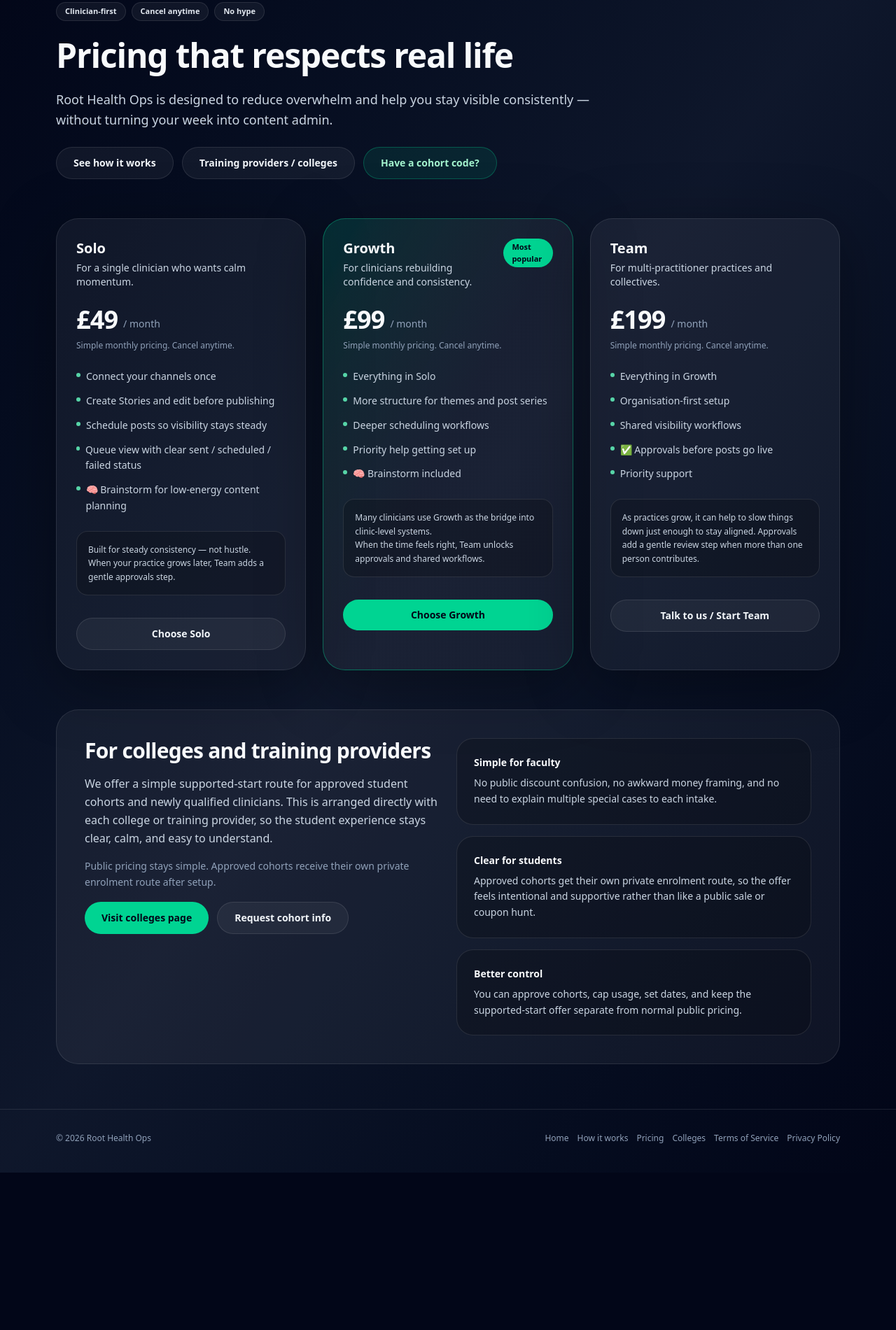
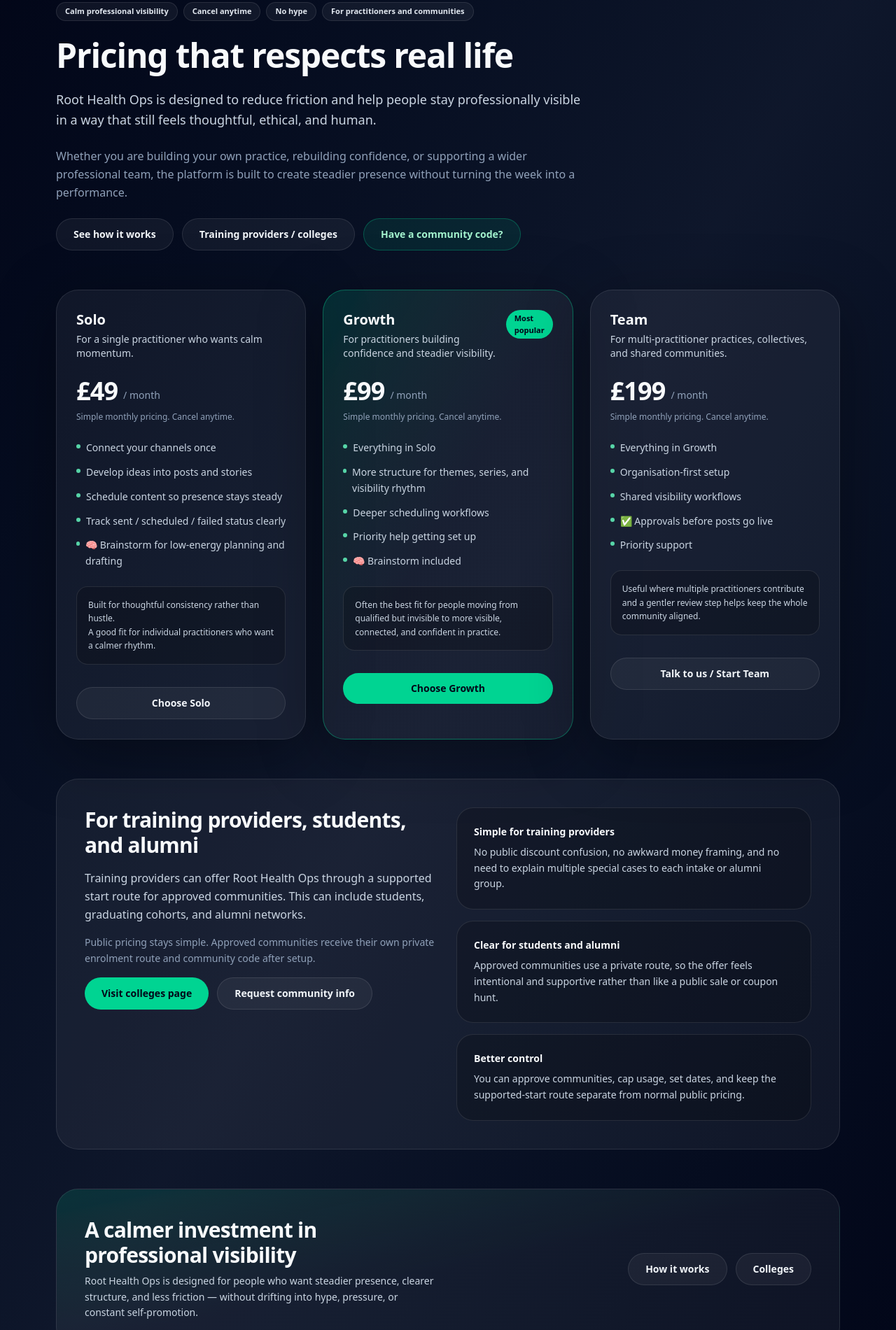
Before and after one commit to Hypnohippy/root-health-ops-dashboard1, a Next.js app: page /pricing in a window 1280 px wide. Shown: the part 120-2021 px from the top of the page at 70% size. Before the commit the page ends 1796 px from the top, so only its background shows below. Built offline with nearby package versions, Linux system fonts and the light colour scheme; no server answers.

Commit message:
Update page.tsx

```diff
--- a/app/(marketing)/pricing/page.tsx
+++ b/app/(marketing)/pricing/page.tsx
@@ -116,9 +116,10 @@
     <main className="mx-auto max-w-6xl px-4 py-12 md:py-16 space-y-14">
       <section className="space-y-6">
         <div className="flex flex-wrap gap-2">
-          <Pill>Clinician-first</Pill>
+          <Pill>Calm professional visibility</Pill>
           <Pill>Cancel anytime</Pill>
           <Pill>No hype</Pill>
+          <Pill>For practitioners and communities</Pill>
         </div>
 
         <h1 className="text-4xl md:text-5xl font-semibold tracking-tight leading-[1.05]">
@@ -126,8 +127,15 @@
         </h1>
 
         <p className="text-base md:text-lg text-slate-300 leading-relaxed max-w-3xl">
-          Root Health Ops is designed to reduce overwhelm and help you stay
-          visible consistently — without turning your week into content admin.
+          Root Health Ops is designed to reduce friction and help people stay
+          professionally visible in a way that still feels thoughtful, ethical,
+          and human.
+        </p>
+
+        <p className="text-sm md:text-base text-slate-400 leading-relaxed max-w-3xl">
+          Whether you are building your own practice, rebuilding confidence, or
+          supporting a wider professional team, the platform is built to create
+          steadier presence without turning the week into a performance.
         </p>
 
         <div className="flex flex-wrap items-center gap-3">
@@ -149,7 +157,7 @@
             href="/cohort"
             className="inline-flex items-center justify-center rounded-full border border-emerald-400/30 bg-emerald-400/10 px-6 py-3 text-sm font-semibold text-emerald-200 hover:bg-emerald-400/15"
           >
-            Have a cohort code?
+            Have a community code?
           </Link>
         </div>
       </section>
@@ -157,20 +165,20 @@
       <section className="grid gap-6 lg:grid-cols-3">
         <PriceCard
           title="Solo"
-          subtitle="For a single clinician who wants calm momentum."
+          subtitle="For a single practitioner who wants calm momentum."
           price="£49"
           plan="solo"
           features={[
             <>Connect your channels once</>,
-            <>Create Stories and edit before publishing</>,
-            <>Schedule posts so visibility stays steady</>,
-            <>Queue view with clear sent / scheduled / failed status</>,
-            <>🧠 Brainstorm for low-energy content planning</>,
+            <>Develop ideas into posts and stories</>,
+            <>Schedule content so presence stays steady</>,
+            <>Track sent / scheduled / failed status clearly</>,
+            <>🧠 Brainstorm for low-energy planning and drafting</>,
           ]}
           footerNote={
             <>
-              Built for steady consistency — not hustle. <br />
-              When your practice grows later, Team adds a gentle approvals step.
+              Built for thoughtful consistency rather than hustle. <br />
+              A good fit for individual practitioners who want a calmer rhythm.
             </>
           }
         />
@@ -178,28 +186,28 @@
         <PriceCard
           badge="Most popular"
           title="Growth"
-          subtitle="For clinicians rebuilding confidence and consistency."
+          subtitle="For practitioners building confidence and steadier visibility."
           price="£99"
           plan="growth"
           highlight
           features={[
             <>Everything in Solo</>,
-            <>More structure for themes and post series</>,
+            <>More structure for themes, series, and visibility rhythm</>,
             <>Deeper scheduling workflows</>,
             <>Priority help getting set up</>,
             <>🧠 Brainstorm included</>,
           ]}
           footerNote={
             <>
-              Many clinicians use Growth as the bridge into clinic-level systems. <br />
-              When the time feels right, Team unlocks approvals and shared workflows.
+              Often the best fit for people moving from qualified but invisible
+              to more visible, connected, and confident in practice.
             </>
           }
         />
 
         <PriceCard
           title="Team"
-          subtitle="For multi-practitioner practices and collectives."
+          subtitle="For multi-practitioner practices, collectives, and shared communities."
           price="£199"
           plan="team"
           features={[
@@ -211,9 +219,8 @@
           ]}
           footerNote={
             <>
-              As practices grow, it can help to slow things down just enough to
-              stay aligned. Approvals add a gentle review step when more than one
-              person contributes.
+              Useful where multiple practitioners contribute and a gentler
+              review step helps keep the whole community aligned.
             </>
           }
         />
@@ -223,19 +230,18 @@
         <div className="grid gap-6 lg:grid-cols-2 lg:items-start">
           <div className="space-y-4">
             <div className="text-2xl md:text-3xl font-semibold tracking-tight text-slate-50">
-              For colleges and training providers
+              For training providers, students, and alumni
             </div>
 
             <p className="text-sm md:text-base text-slate-300 leading-relaxed">
-              We offer a simple supported-start route for approved student
-              cohorts and newly qualified clinicians. This is arranged directly
-              with each college or training provider, so the student experience
-              stays clear, calm, and easy to understand.
+              Training providers can offer Root Health Ops through a supported
+              start route for approved communities. This can include students,
+              graduating cohorts, and alumni networks.
             </p>
 
             <p className="text-sm text-slate-400 leading-relaxed">
-              Public pricing stays simple. Approved cohorts receive their own
-              private enrolment route after setup.
+              Public pricing stays simple. Approved communities receive their
+              own private enrolment route and community code after setup.
             </p>
 
             <div className="flex flex-wrap gap-3">
@@ -250,27 +256,58 @@
                 href="/colleges#cohort-offer"
                 className="inline-flex items-center justify-center rounded-full border border-white/10 bg-white/5 px-6 py-3 text-sm font-semibold text-slate-100 hover:bg-white/10"
               >
-                Request cohort info
+                Request community info
               </Link>
             </div>
           </div>
 
           <div className="grid gap-4">
-            <InfoBlock title="Simple for faculty">
+            <InfoBlock title="Simple for training providers">
               No public discount confusion, no awkward money framing, and no
-              need to explain multiple special cases to each intake.
+              need to explain multiple special cases to each intake or alumni
+              group.
             </InfoBlock>
 
-            <InfoBlock title="Clear for students">
-              Approved cohorts get their own private enrolment route, so the
-              offer feels intentional and supportive rather than like a public
-              sale or coupon hunt.
+            <InfoBlock title="Clear for students and alumni">
+              Approved communities use a private route, so the offer feels
+              intentional and supportive rather than like a public sale or
+              coupon hunt.
             </InfoBlock>
 
             <InfoBlock title="Better control">
-              You can approve cohorts, cap usage, set dates, and keep the
-              supported-start offer separate from normal public pricing.
+              You can approve communities, cap usage, set dates, and keep the
+              supported-start route separate from normal public pricing.
             </InfoBlock>
+          </div>
+        </div>
+      </section>
+
+      <section className="rounded-[32px] border border-white/10 bg-gradient-to-br from-emerald-400/15 via-white/5 to-white/5 p-8 md:p-10">
+        <div className="grid gap-6 lg:grid-cols-2 lg:items-center">
+          <div>
+            <div className="text-2xl md:text-3xl font-semibold tracking-tight">
+              A calmer investment in professional visibility
+            </div>
+            <p className="mt-2 text-sm text-slate-300 leading-relaxed">
+              Root Health Ops is designed for people who want steadier presence,
+              clearer structure, and less friction — without drifting into
+              hype, pressure, or constant self-promotion.
+            </p>
+          </div>
+
+          <div className="flex flex-wrap gap-3 lg:justify-end">
+            <Link
+              href="/how-it-works"
+              className="inline-flex items-center justify-center rounded-full border border-white/10 bg-white/5 px-6 py-3 text-sm font-semibold text-slate-100 hover:bg-white/10"
+            >
+              How it works
+            </Link>
+            <Link
+              href="/colleges"
+              className="inline-flex items-center justify-center rounded-full border border-white/10 bg-white/5 px-6 py-3 text-sm font-semibold text-slate-100 hover:bg-white/10"
+            >
+              Colleges
+            </Link>
           </div>
         </div>
       </section>
```
